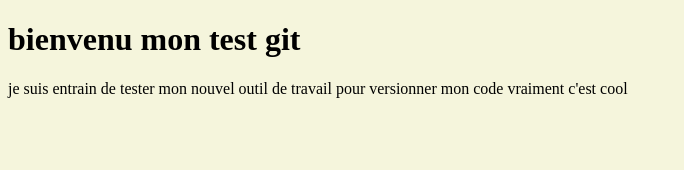
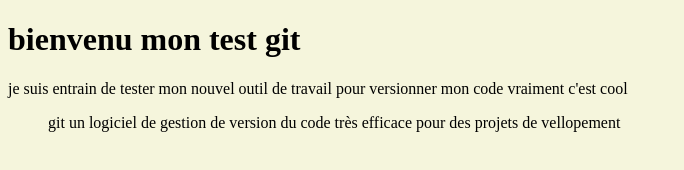
Before and after one commit to rdplus-rgb/demo_git, a plain HTML site: page index.html in a window 1280 px wide. Shown: the whole page, without its empty margins (0-684 px from the left). Drawn offline with Linux system fonts and the light colour scheme.

Commit message:
petite modification en html

```diff
--- a/index.html
+++ b/index.html
@@ -13,5 +13,8 @@
     <p> je suis entrain de tester mon nouvel outil de travail pour versionner mon code
         vraiment c'est cool
     </p>
+
+    <blockquote>git un logiciel de gestion de version du code très efficace pour des projets de vellopement</blockquote>
+
 </body>
 </html>
```
